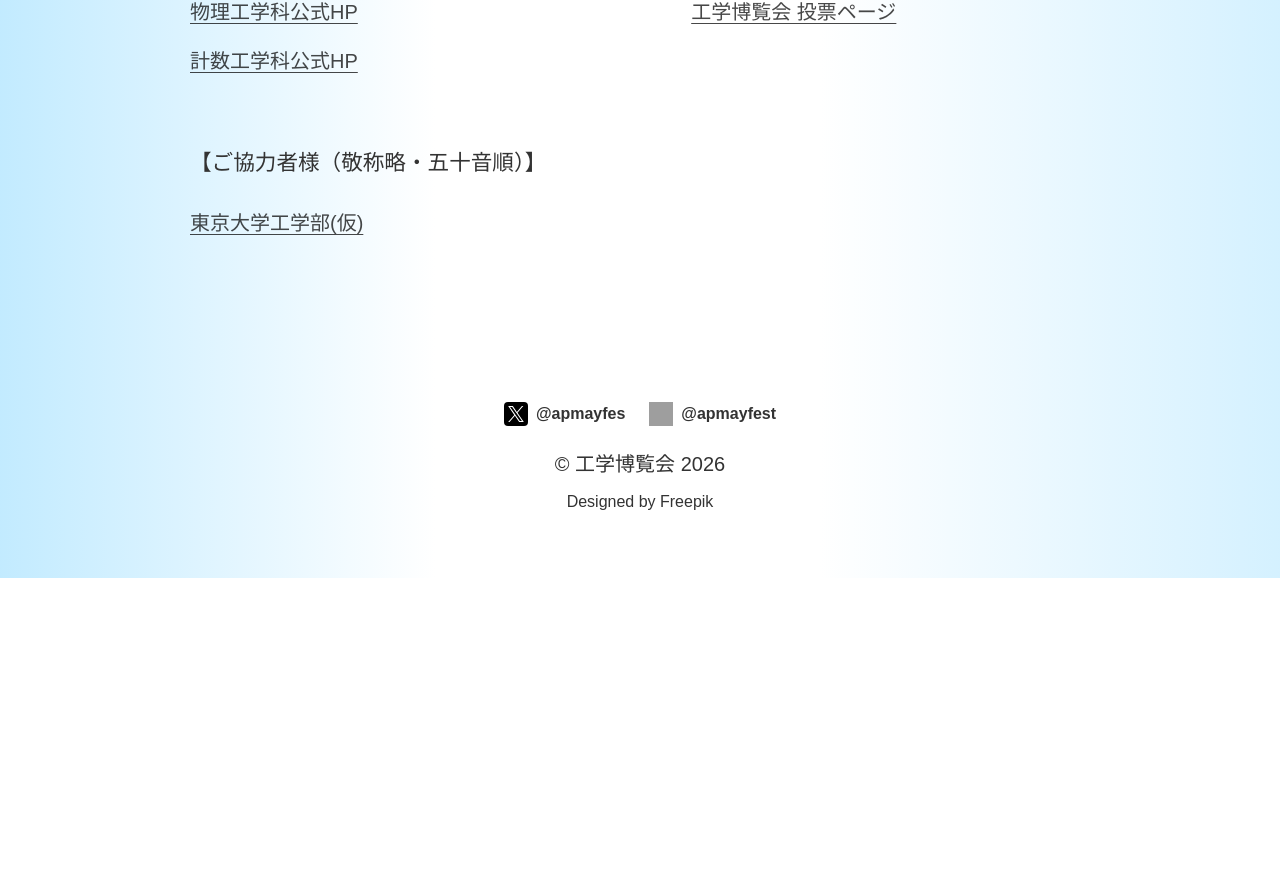
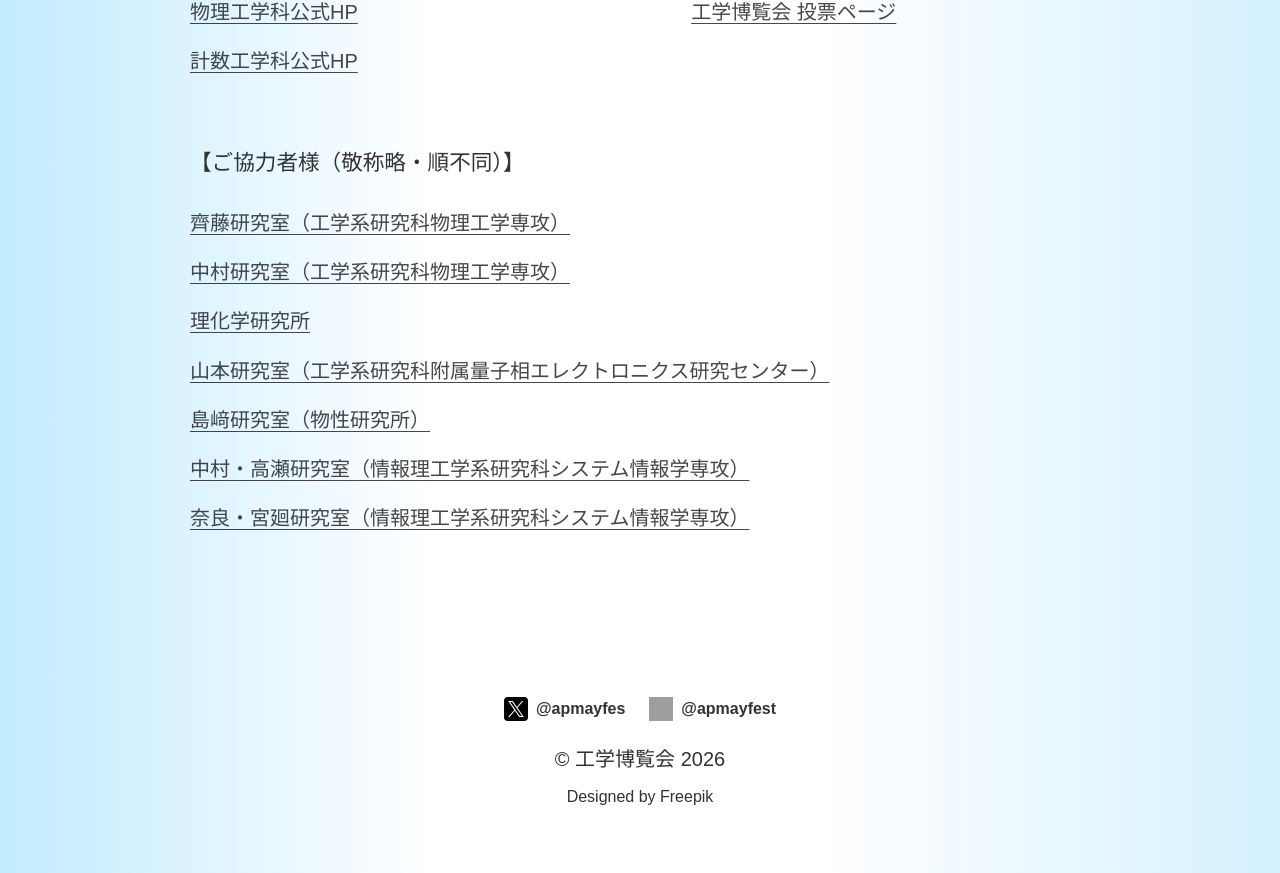
Before and after one commit to Ratstar216/ap-mayfes-2026, a Next.js app: page / in a window 1280 px wide. Shown: the part 9232-10105 px from the top of the page. Before the commit the page ends 9810 px from the top, so only its background shows below. Built offline with nearby package versions, Linux system fonts and the light colour scheme; grey boxes are pictures that could not be loaded; a web font is replaced by a local one.

Commit message:
add: collaborator

```diff
--- a/src/app/globals.css
+++ b/src/app/globals.css
@@ -646,6 +646,16 @@ button {
   color: #000000;
 }
 
+.related-link-group-nowrap {
+  grid-column: 1 / -1;
+  overflow-x: auto;
+}
+
+.related-link-group-nowrap a {
+  display: inline-block;
+  white-space: nowrap;
+}
+
 @media (min-width: 769px) {
   .expo-detail-carousel {
     display: block;
@@ -925,6 +935,14 @@ button {
     font-size: 1.1rem;
   }
 
+  .related-link-group-nowrap {
+    overflow-x: visible;
+  }
+
+  .related-link-group-nowrap a {
+    white-space: normal;
+  }
+
   .election-section {
     margin: 52px 0;
   }
--- a/src/app/page.tsx
+++ b/src/app/page.tsx
@@ -243,13 +243,16 @@ const relatedLinkGroups = [
   //   ],
   // },
   {
-    title: "【ご協力者様（敬称略・五十音順）】",
+    title: "【ご協力者様（敬称略・順不同）】",
+    noWrapLinks: true,
     links: [
-      { label: "東京大学工学部(仮)", href: "https://www.t.u-tokyo.ac.jp/" },
-      // { label: "東京大学物理工学科", href: "https://www.ap.t.u-tokyo.ac.jp/" },
-      // { label: "東京大学計数工学科", href: "https://www.keisu.t.u-tokyo.ac.jp/" },
-      // { label: "東京大学数理情報工学", href: "https://www.mis.t.u-tokyo.ac.jp/" },
-      // { label: "東京大学システム情報工学", href: "https://www.sis.t.u-tokyo.ac.jp/" },
+      { label: "齊藤研究室（工学系研究科物理工学専攻）", href: "https://saitoh.t.u-tokyo.ac.jp" },
+      { label: "中村研究室（工学系研究科物理工学専攻）", href: "https://www.qipe.t.u-tokyo.ac.jp" },
+      { label: "理化学研究所", href: "https://rqc.riken.jp" },
+      { label: "山本研究室（工学系研究科附属量子相エレクトロニクス研究センター）", href: "https://www.qpec.t.u-tokyo.ac.jp/yamamoto_lab/" },
+      { label: "島﨑研究室（物性研究所）", href: "https://shimazaki.issp.u-tokyo.ac.jp" },
+      { label: "中村・高瀬研究室（情報理工学系研究科システム情報学専攻）", href: "https://hal.ipc.i.u-tokyo.ac.jp/ja/" },
+      { label: "奈良・宮廻研究室（情報理工学系研究科システム情報学専攻）", href: "https://www.inv.ipc.i.u-tokyo.ac.jp" },
     ]
   }
 ];
@@ -686,7 +689,12 @@ export default function Home() {
         <SectionTitle title="Links" label="関連リンク" />
         <div className="related-links-columns">
           {relatedLinkGroups.map((group) => (
-            <section key={group.title} className="related-link-group">
+            <section
+              key={group.title}
+              className={`related-link-group ${
+                group.noWrapLinks ? "related-link-group-nowrap" : ""
+              }`}
+            >
               <h3>{group.title}</h3>
               <ul>
                 {group.links.map((link) => (
```
